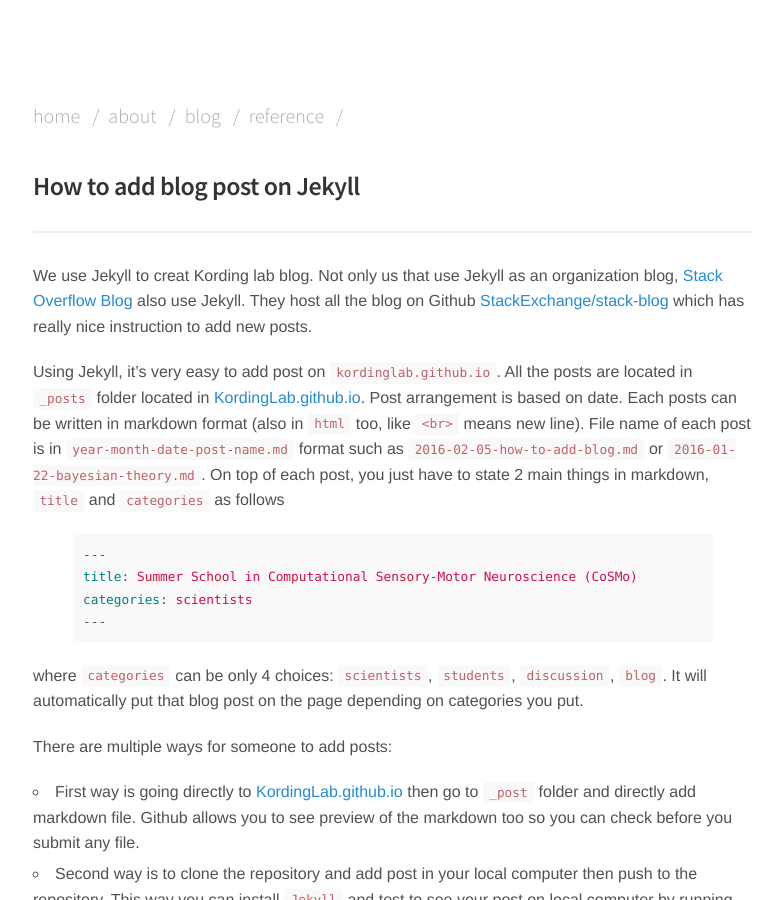
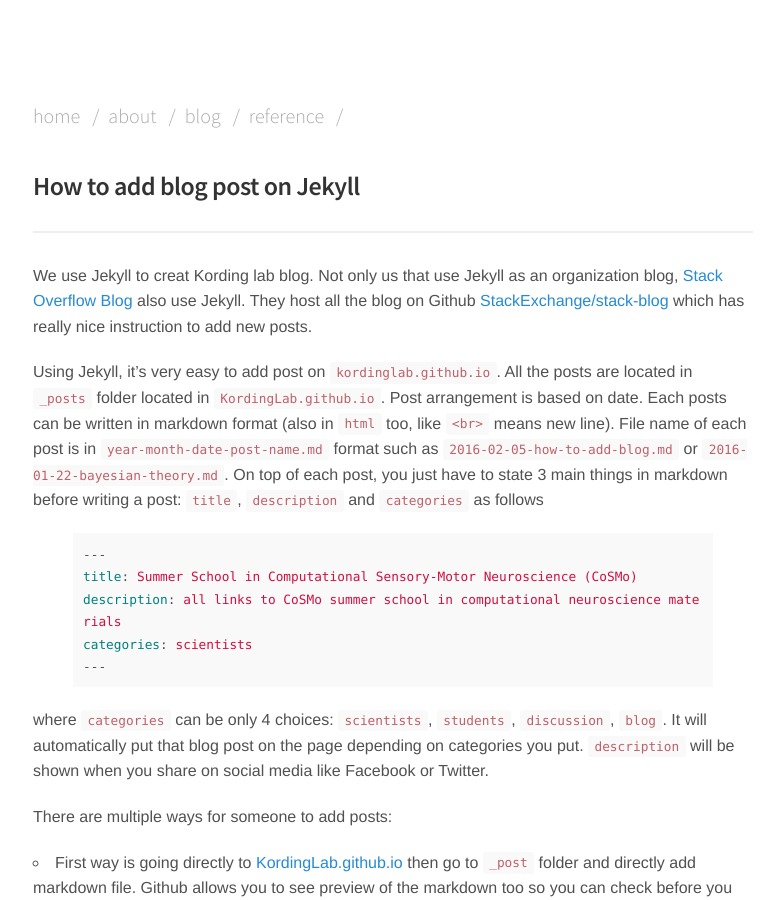
Before and after one commit to KordingLab/KordingLab.github.io, a Jekyll site: the page built from _posts/2016-02-05-how-to-add-blog.md, in a window 1280 px wide and 900 px high. Shown: the whole window, without its empty margins (247-1031 px from the left). Built offline with Jekyll 4.4.1, drawn with Linux system fonts in a browser that asks for light colours; nearby versions of some CDN libraries; formulas are drawn with MathJax 3; comment, search, counter and statistics services are not loaded.

Commit message:
Change README on how to add description to post

```diff
--- a/_posts/2016-02-05-how-to-add-blog.md
+++ b/_posts/2016-02-05-how-to-add-blog.md
@@ -1,26 +1,27 @@
 ---
 title: How to add blog post on Jekyll
+description: simple way to add post on Jekyll for Kording lab's blog
 categories: blog
 ---
 
 We use Jekyll to creat Kording lab blog. Not only us that use Jekyll as an organization blog, [Stack Overflow Blog](http://blog.stackoverflow.com/) also use Jekyll. They host all the blog on Github  [StackExchange/stack-blog](https://github.com/StackExchange/stack-blog) which has really nice instruction to add new posts.
 
-Using Jekyll, it's very easy to add post on `kordinglab.github.io`. All the posts are located in `_posts` folder located in [KordingLab.github.io](https://github.com/KordingLab/KordingLab.github.io). Post arrangement is based on date. Each posts can be written in markdown format (also in `html` too, like `<br>` means new line). File name of each post is in `year-month-date-post-name.md` format such as `2016-02-05-how-to-add-blog.md` or `2016-01-22-bayesian-theory.md`. On top of each post, you just have to state 2 main things in markdown, `title` and `categories` as follows
+Using Jekyll, it's very easy to add post on `kordinglab.github.io`. All the posts are located in `_posts` folder located in [`KordingLab.github.io`](https://github.com/KordingLab/KordingLab.github.io). Post arrangement is based on date. Each posts can be written in markdown format (also in `html` too, like `<br>` means new line). File name of each post is in `year-month-date-post-name.md` format such as `2016-02-05-how-to-add-blog.md` or `2016-01-22-bayesian-theory.md`. On top of each post, you just have to state 3 main things in markdown before writing a post: `title`, `description` and `categories` as follows
 
 {% highlight markdown %}
 ---
 title: Summer School in Computational Sensory-Motor Neuroscience (CoSMo)
+description: all links to CoSMo summer school in computational neuroscience materials
 categories: scientists
 ---
 {% endhighlight %}
 
-where `categories` can be only 4 choices: `scientists`, `students`, `discussion`, `blog`. It will automatically put that blog post on the page depending on categories you put.
+where `categories` can be only 4 choices: `scientists`, `students`, `discussion`, `blog`. It will automatically put that blog post on the page depending on categories you put. `description` will be shown when you share on social media like Facebook or Twitter.
 
 There are multiple ways for someone to add posts:
 
 - First way is going directly to [KordingLab.github.io](https://github.com/KordingLab/KordingLab.github.io) then go to `_post` folder and directly add markdown file. Github allows you to see preview of the markdown too so you can check before you submit any file.
 - Second way is to clone the repository and add post in your local computer then push to the repository. This way you can install `Jekyll` and test to see your post on local computer by running `jekyll serve` on terminal (after you follow [instruction](http://jekyllrb.com/)) and go to `localhost:4000`. For example, this post has `blog` categories, I can see preview of my blog on `localhost:4000/blog` before I push to [KordingLab.github.io](https://github.com/KordingLab/KordingLab.github.io).
-
 
 
 <hr>
```
Also changed, not shown: README.md.
